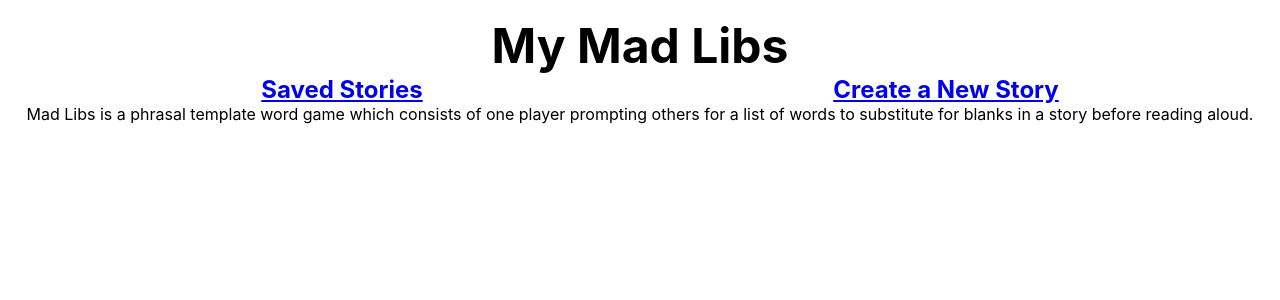
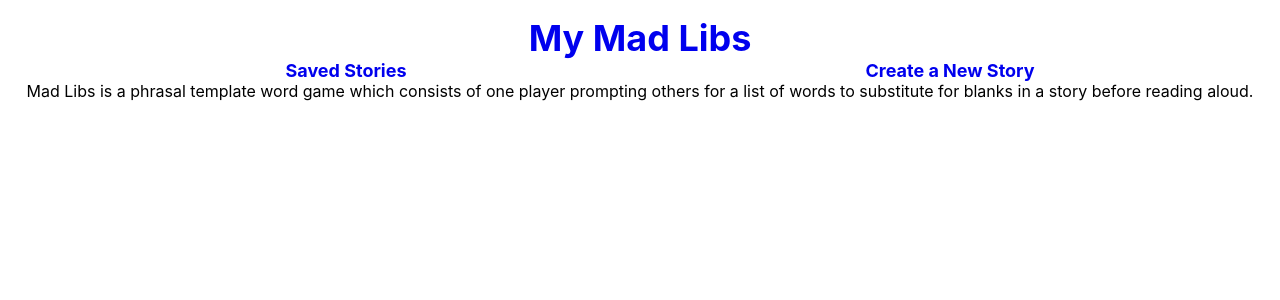
Before and after one commit to KatSchultz/mad-libs, a React (Create React App) app: page / in a window 1280 px wide. Shown: the top 300 px of the page. Built offline with nearby package versions, Linux system fonts and the light colour scheme; no server answers.

Commit message:
nav to home

```diff
--- a/src/components/Header/Header.css
+++ b/src/components/Header/Header.css
@@ -1,6 +1,6 @@
 .header {
   text-align: center;
-  font-size: x-large;
+  font-size: large;
   font-weight: 700;
   /* padding: 1rem; */
 }
@@ -11,3 +11,7 @@
 .header__list > li {
   list-style: none;
 }
+
+.links {
+  text-decoration: none;
+}
--- a/src/components/Header/Header.tsx
+++ b/src/components/Header/Header.tsx
@@ -5,13 +5,19 @@
 export default function Header() {
   return (
     <div className="header">
-      <h1>My Mad Libs</h1>
+      <Link to="/" className="links">
+        <h1>My Mad Libs</h1>
+      </Link>
       <ul className="header__list">
         <li>
-          <Link to="/stories">Saved Stories</Link>
+          <Link to="/stories" className="links">
+            Saved Stories
+          </Link>
         </li>
         <li>
-          <Link to="/create-story">Create a New Story</Link>
+          <Link to="/create-story" className="links">
+            Create a New Story
+          </Link>
         </li>
       </ul>
     </div>
```
